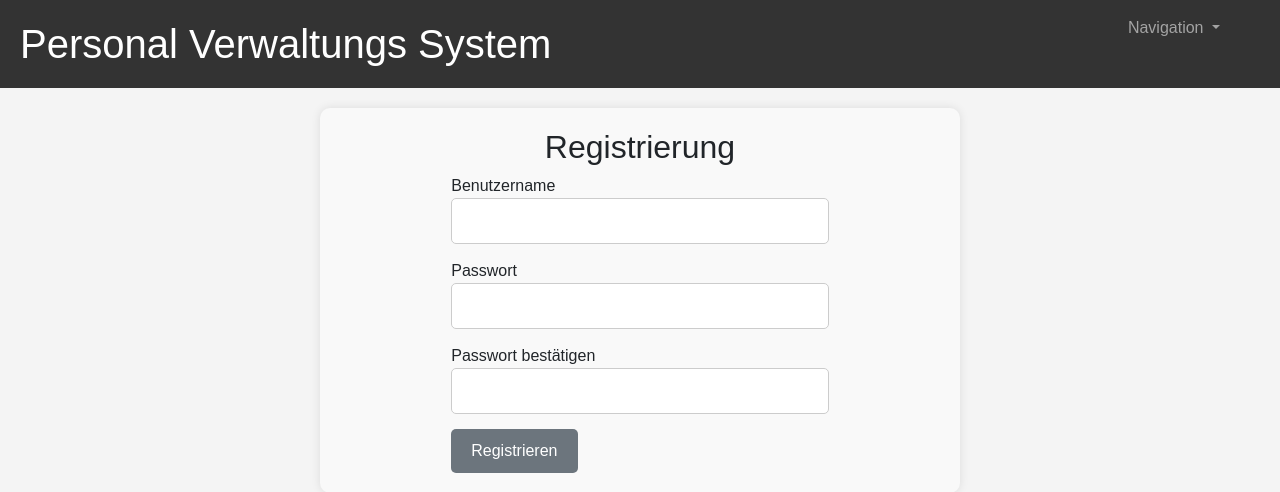
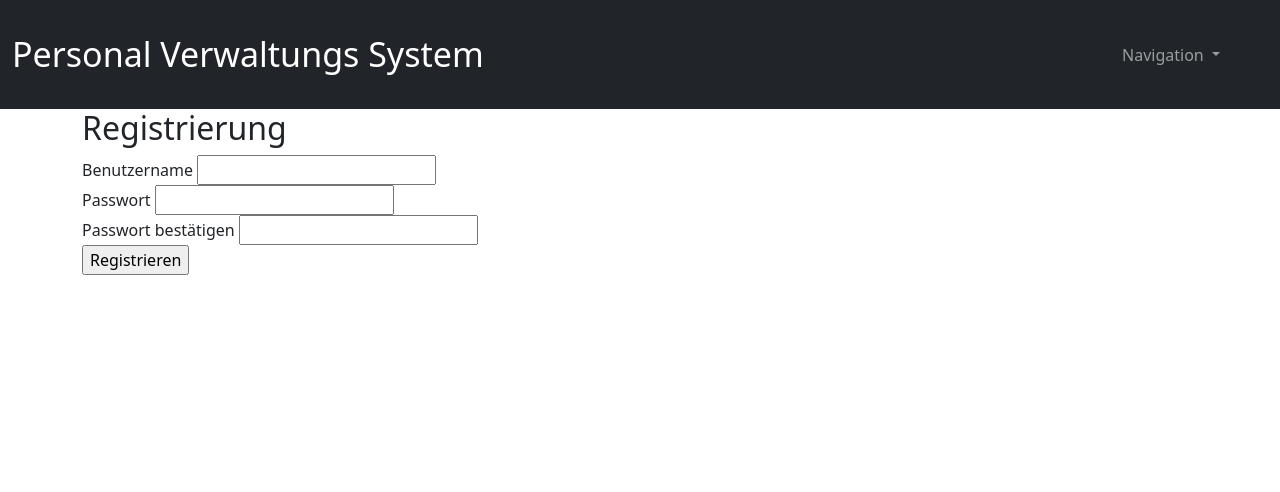
Before and after one commit to Ma-Ko-dev/Roleplay_Employee_Manager, a Flask app: page /register in a window 1280 px wide. Shown: the top 492 px of the page. Run offline with Flask 3, Linux system fonts and the light colour scheme; some libraries are stand-ins or nearby versions.

Commit message:
Redesign layout.html

```diff
--- a/templates/layout.html
+++ b/templates/layout.html
@@ -10,48 +10,39 @@
     <script src="https://cdn.jsdelivr.net/npm/bootstrap@5.3.1/dist/js/bootstrap.bundle.min.js" integrity="sha384-HwwvtgBNo3bZJJLYd8oVXjrBZt8cqVSpeBNS5n7C8IVInixGAoxmnlMuBnhbgrkm" crossorigin="anonymous"></script>
 
     <!--    Benutzerdefinierte CSS Datei-->
-    <link rel="stylesheet" href="{{ url_for('static', filename='css/styles.css') }}">
+<!--    <link rel="stylesheet" href="{{ url_for('static', filename='css/styles.css') }}">-->
 
 </head>
 <body>
-    <div class="header">
-        <h1>Personal Verwaltungs System</h1>
-    </div>
-<!--    <div class="custom-nav">-->
-<!--        {% if current_user.is_authenticated %}-->
-<!--            {% if current_user.is_admin %}-->
-<!--                <a href="{{ url_for('settings') }}">Einstellungen</a>-->
-<!--            {% endif %}-->
-<!--            <a href="{{ url_for('logout')  }}">Logout</a>-->
-<!--        {% else %}-->
-<!--            <a href="{{ url_for('login') }}">Login</a>-->
-<!--            <a href="{{ url_for('register') }}">Registrieren</a>-->
-<!--        {% endif %}-->
-<!--    </div>-->
+    <!-- Dunkle Navbar -->
+    <nav class="navbar navbar-expand-lg navbar-dark bg-dark py-4">
+        <div class="container-fluid">
+            <!-- Titel <h1> über die gesamte Breite -->
+            <a class="navbar-brand" style="font-size: 34px;" href="{{ url_for('index') }}">Personal Verwaltungs System</a>
 
-    <nav class="navbar navbar-expand-lg position-absolute top-0 end-0" data-bs-theme="dark">
-      <div class="container-fluid">
+            <!-- Dropdown-Button in der rechten Ecke -->
             <button class="navbar-toggler" type="button" data-bs-toggle="collapse" data-bs-target="#navbarNavDropdown" aria-controls="navbarNavDropdown" aria-expanded="false" aria-label="Toggle navigation">
                 <span class="navbar-toggler-icon"></span>
             </button>
-        <div class="collapse navbar-collapse" id="navbarNavDropdown">
+
+            <div class="collapse navbar-collapse justify-content-end" id="navbarNav">
                 <ul class="navbar-nav">
                     <li class="nav-item dropdown me-3">
                         <a class="nav-link dropdown-toggle me-4" href="#" role="button" data-bs-toggle="dropdown" aria-expanded="false">
                         Navigation
                         </a>
-              <ul class="dropdown-menu">
+                        <div class="dropdown-menu dropdown-menu-right" aria-labelledby="navbarDropdownMenuLink">
                             {% if current_user.is_authenticated %}
-                  <li><a class="dropdown-item" href="{{ url_for('index') }}">Startseite</a></li>
+                                <a class="dropdown-item" href="{{ url_for('index') }}">Startseite</a>
                                 {% if current_user.is_admin %}
-                        <li><a class="dropdown-item" href="{{ url_for('settings') }}">Adminbereich</a></li>
+                                    <a class="dropdown-item" href="{{ url_for('settings') }}">Adminbereich</a>
                                 {% endif %}
-                    <li><a class="dropdown-item" href="{{ url_for('logout')  }}">Logout</a></li>
+                                <a class="dropdown-item" href="{{ url_for('logout')  }}">Logout</a>
                             {% else %}
-                    <li><a class="dropdown-item" href="{{ url_for('login') }}">Login</a></li>
-                    <li><a class="dropdown-item" href="{{ url_for('register') }}">Registrieren</a></li>
+                                <a class="dropdown-item" href="{{ url_for('login') }}">Login</a>
+                                <a class="dropdown-item" href="{{ url_for('register') }}">Registrieren</a>
                             {% endif %}
-              </ul>
+                        </div>
                     </li>
                 </ul>
             </div>
```
Lines whose indentation alone changed are shown as unchanged.
